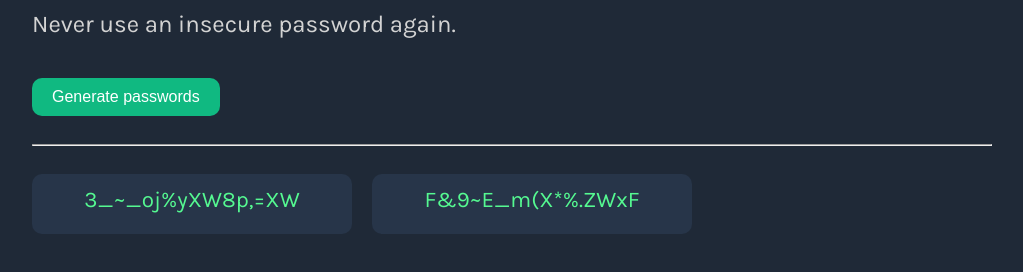
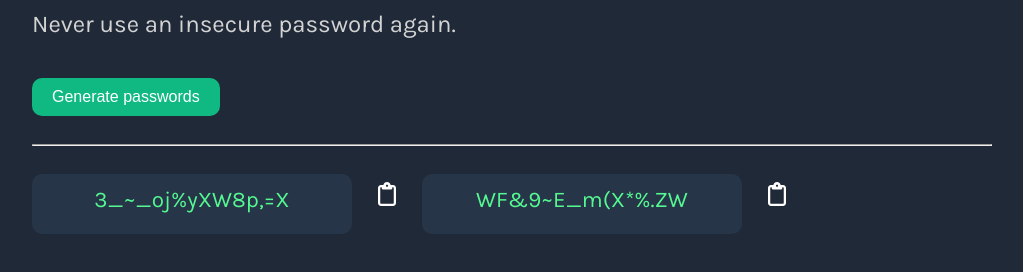
Before and after one commit to chaudhryna/password-generator, a plain HTML site: page index.html in a window 1280 px wide. Both pictures are taken after a click on the button "Generate passwords". Shown: the part 294-566 px from the top of the page, without its empty margins (128-1151 px from the left). Drawn offline with Linux system fonts and the light colour scheme.

Commit message:
Added copy password feature

```diff
--- a/index.css
+++ b/index.css
@@ -51,3 +51,12 @@ h2 {
     text-align: center;
     font-size: 1.4rem;
 }
+
+.copy-btn {
+    cursor: pointer;
+    background-color: transparent;
+    color: white;
+    font-size: 1.5rem;
+    border: none;
+    visibility: hidden;
+}
--- a/index.html
+++ b/index.html
@@ -4,6 +4,7 @@
         <link rel="preconnect" href="https://fonts.googleapis.com">
         <link rel="preconnect" href="https://fonts.gstatic.com" crossorigin>
         <link href="https://fonts.googleapis.com/css2?family=Karla:ital,wght@0,200..800;1,200..800&display=swap" rel="stylesheet">
+        <script src="https://kit.fontawesome.com/b22d580f52.js" crossorigin="anonymous"></script>
         <script src="index.js" defer></script>
     </head>
     <body>
@@ -13,9 +14,14 @@
         <hr>
         <div id="pwContainer">
             <div id="pw-one" class="passwordBox"></div>
+            <button class="copy-btn" id="copy-pw-one">
+                <i class="fa-regular fa-clipboard" ></i>
+            </button>
+
             <div id="pw-two" class="passwordBox"></div>
+            <button class="copy-btn" id="copy-pw-two">
+                <i class="fa-regular fa-clipboard"></i>
+            </button>
         </div>
-
-
     </body>
 </html>
--- a/index.js
+++ b/index.js
@@ -4,10 +4,13 @@ const characters = ["A","B","C","D","E","F","G","H","I","J","K","L","M","N","O"
 const generateBtn = document.getElementById('generate-btn');
 const pwOne = document.getElementById('pw-one');
 const pwTwo = document.getElementById('pw-two');
+const copyBtns = document.querySelectorAll('.copy-btn');
+const copyPwOne = document.getElementById('copy-pw-one');
+const copyPwTwo = document.getElementById('copy-pw-two');
 
 function generatePassword() {
   let newPassword = "";
-  for (let i=0; i <= 15; i++) {
+  for (let i=0; i < 15; i++) {
     let pwIndex = Math.floor(Math.random() * characters.length);
     newPassword += characters[pwIndex]
   }
@@ -15,6 +18,33 @@ function generatePassword() {
 }
 
 generateBtn.addEventListener("click", function generatePW() {
+  for (i = 0; i < copyBtns.length; ++i) {
+		copyBtns[i].style.visibility = 'visible';
+    copyBtns[i].firstElementChild.classList.remove('fa-clipboard-check');
+    copyBtns[i].firstElementChild.classList.add('fa-clipboard');
+
+  }
   pwOne.textContent = generatePassword()
   pwTwo.textContent = generatePassword()
 });
+
+
+ copyPwOne.addEventListener('click', async () => {
+		try {
+			await navigator.clipboard.writeText(pwOne.textContent);
+      copyPwOne.firstElementChild.classList.remove('fa-clipboard');
+		  copyPwOne.firstElementChild.classList.add('fa-clipboard-check');
+		} catch (err) {
+			console.error(err.name, err.message);
+		}
+ });
+
+  copyPwTwo.addEventListener('click', async () => {
+		try {
+			await navigator.clipboard.writeText(pwTwo.textContent);
+      copyPwTwo.firstElementChild.classList.remove('fa-clipboard');
+      copyPwTwo.firstElementChild.classList.add('fa-clipboard-check');
+		} catch (err) {
+			console.error(err.name, err.message);
+		}
+  });
```
